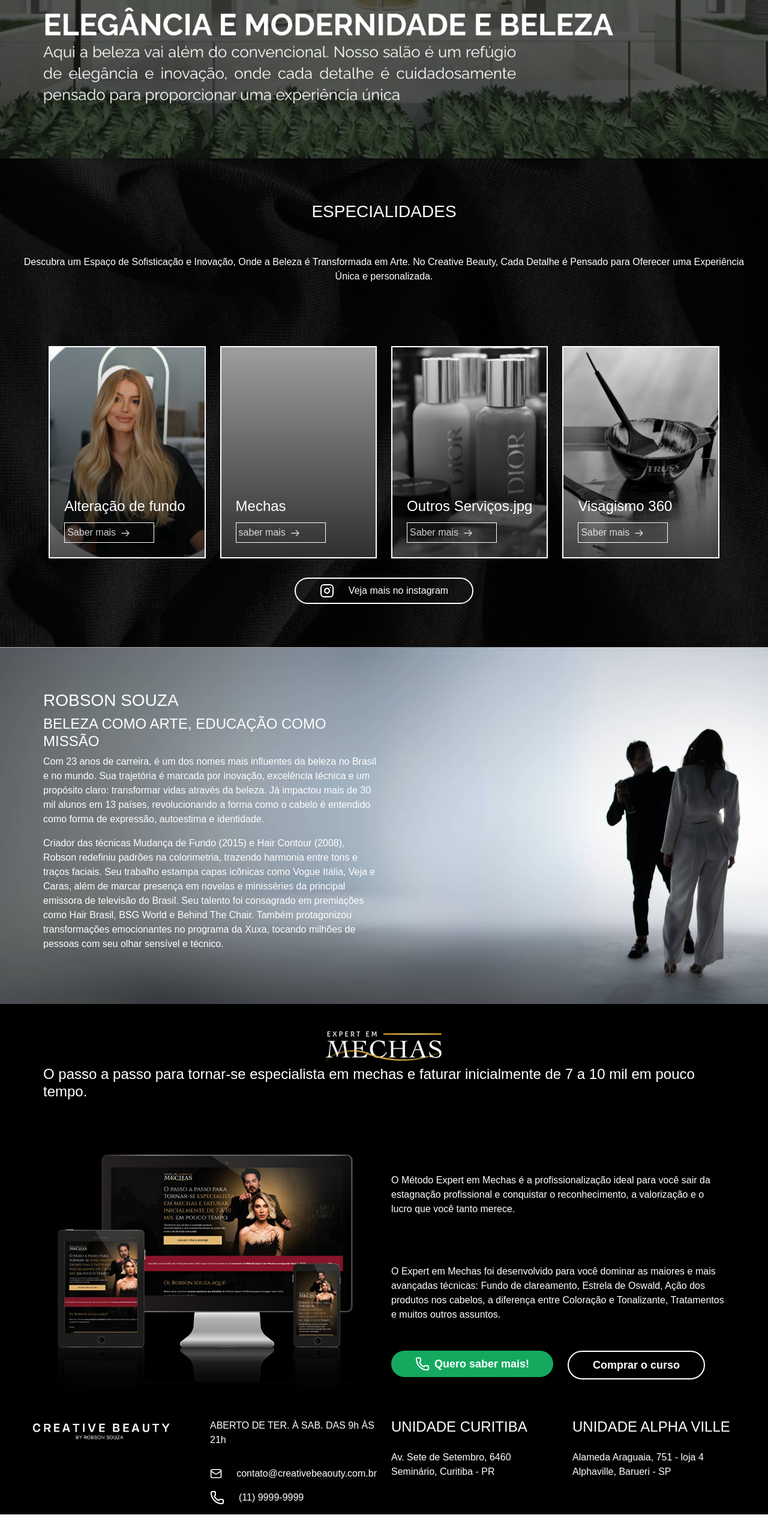
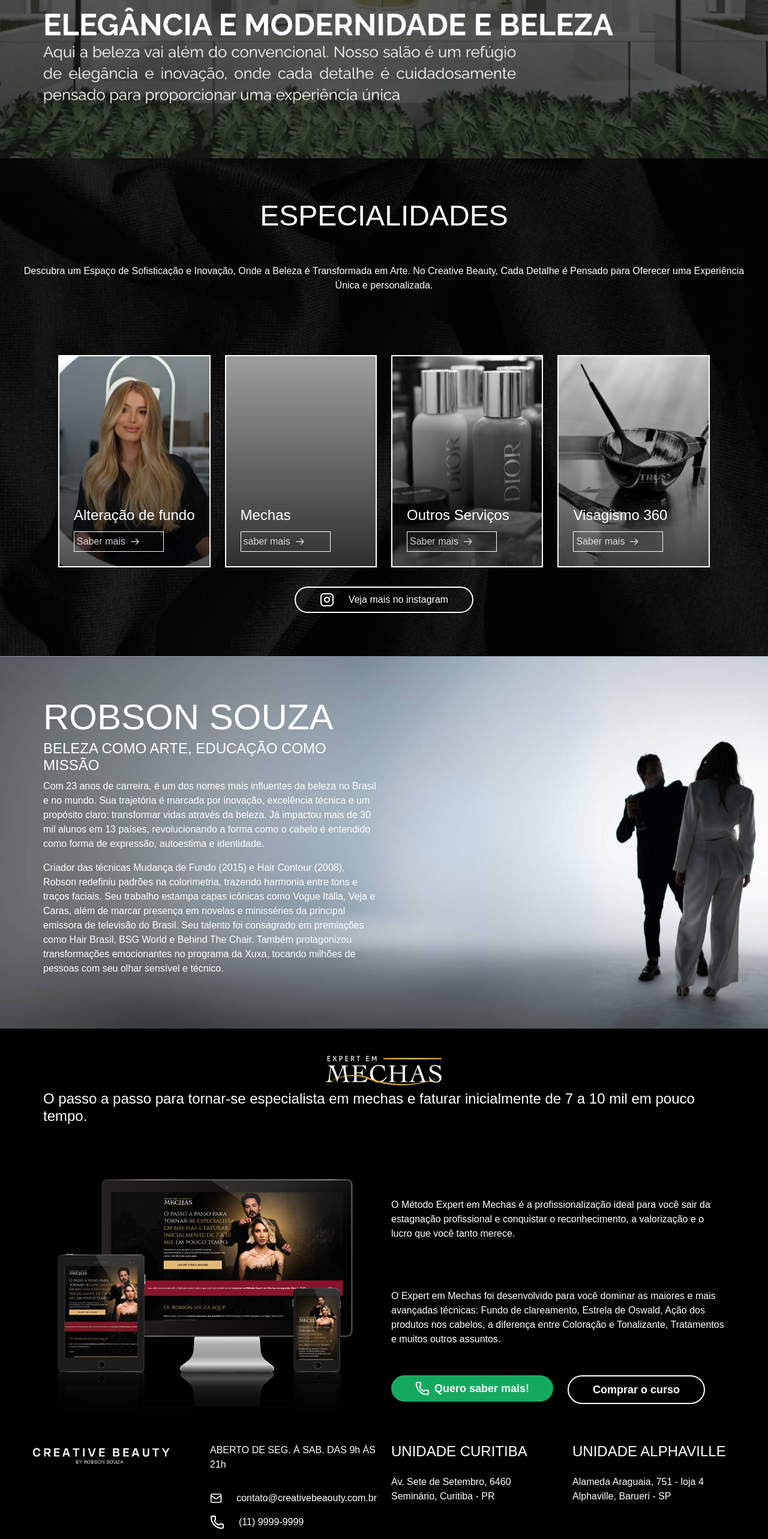
Before and after one commit to agenciane/creative-beauty, a Next.js app: page / in a window 1280 px wide. Shown: the part 1177-3743 px from the top of the page at 60% size. Before the commit the page ends 3702 px from the top, so only its background shows below. Built offline with nearby package versions, Linux system fonts and the light colour scheme; grey boxes are pictures that could not be loaded; a web font is replaced by a local one.

Commit message:
feat: ajust items

```diff
--- a/src/app/page.tsx
+++ b/src/app/page.tsx
@@ -28,28 +28,9 @@ export default function Home() {
             className="w-full"
           />
         </section>
-        {/* <section id="quem_somos" className="bg-[#222222]">
-          <div className="grid grid-cols-1 md:grid-cols-2 gap-4 max-w-[1200px] mx-auto p-8">
-            <div className="flex flex-col justify-center">
-              <h2 className={`bold text-xl md:text-5xl ${okomito.className} uppercase`}>
-                CREATIVE BEAUTY: Elegância e modernidade e beleza
-              </h2>
-              <p className="py-8">
-                No Creative Beauty, a beleza vai além do convencional. Nosso salão é um refúgio de elegância e inovação,
-                onde cada detalhe é cuidadosamente pensado para proporcionar uma experiência única
-              </p>
-              <div className="max-w-[300px]">
-                <Whatsapp title="Agendar um horário" />
-              </div>
-            </div>
-            <div>
-              <Image src={'/foto-salao.jpg'} width={585} height={387} alt="foto do salao" aria-hidden />
-            </div>
-          </div>
-        </section> */}
         <section id="procedimentos" className="bg-[url('/background-procedimentos.jpg')] bg-cover bg-center py-10">
           <div className="flex flex-col justify-center items-center w-full mx-auto p-8">
-            <h3 className="text-5xl bold text-center uppercase">Especialidades</h3>
+            <h3 className="text-5xl! bold text-center uppercase">Especialidades</h3>
             <p className="py-5 text-center">
               Descubra um Espaço de Sofisticação e Inovação, Onde a Beleza é Transformada em Arte. No Creative Beauty,
               Cada Detalhe é Pensado para Oferecer uma Experiência Única e personalizada.
@@ -68,7 +49,7 @@ export default function Home() {
                 imageUrl="/mechas.jpg"
               />
               <ItemWork
-                title="Outros Serviços.jpg"
+                title="Outros Serviços"
                 description="Saber mais"
                 link="https://www.instagram.com/p/DIWjpTIuSIp/"
                 imageUrl="/outros-servicos.jpg"
@@ -92,7 +73,7 @@ export default function Home() {
         <section className="bg-[url('/apresentacao-robson.jpg')] bg-cover bg-top-right md:bg-center md:py-10">
           <div className="grid grid-cols-1 md:grid-cols-2 gap-4 max-w-[1200px] mx-auto p-8 bg-black/70 md:bg-black/0">
             <div>
-              <h3 className="uppercase text-6xl font-extrabold">Robson Souza</h3>
+              <h3 className="uppercase text-6xl! font-extrabold">Robson Souza</h3>
               <h4 className="uppercase">Beleza como Arte, Educação como Missão</h4>
               <p>
                 Com 23 anos de carreira, é um dos nomes mais influentes da beleza no Brasil e no mundo. Sua trajetória é
@@ -154,7 +135,7 @@ export default function Home() {
             <Image src={'/logo-creative-beauty.png'} width={243} height={50} alt="logo creative beauty" />
           </div>
           <div>
-            <p className="py-2">ABERTO DE TER. À SAB. DAS 9h ÀS 21h</p>
+            <p className="py-2">ABERTO DE SEG. À SAB. DAS 9h ÀS 21h</p>
             <div className="flex flex-row gap-4 py-2">
               <Mail width={24} height={24} />
               <span>contato@creativebeaouty.com.br</span>
@@ -169,7 +150,7 @@ export default function Home() {
             <p className="py-2">Av. Sete de Setembro, 6460 Seminário, Curitiba - PR</p>
           </div>
           <div>
-            <h4 className="py-2 font-bold">UNIDADE ALPHA VILLE</h4>
+            <h4 className="py-2 font-bold">UNIDADE ALPHAVILLE</h4>
             <p className="py-2">Alameda Araguaia, 751 - loja 4 Alphaville, Barueri - SP</p>
           </div>
         </div>
```
